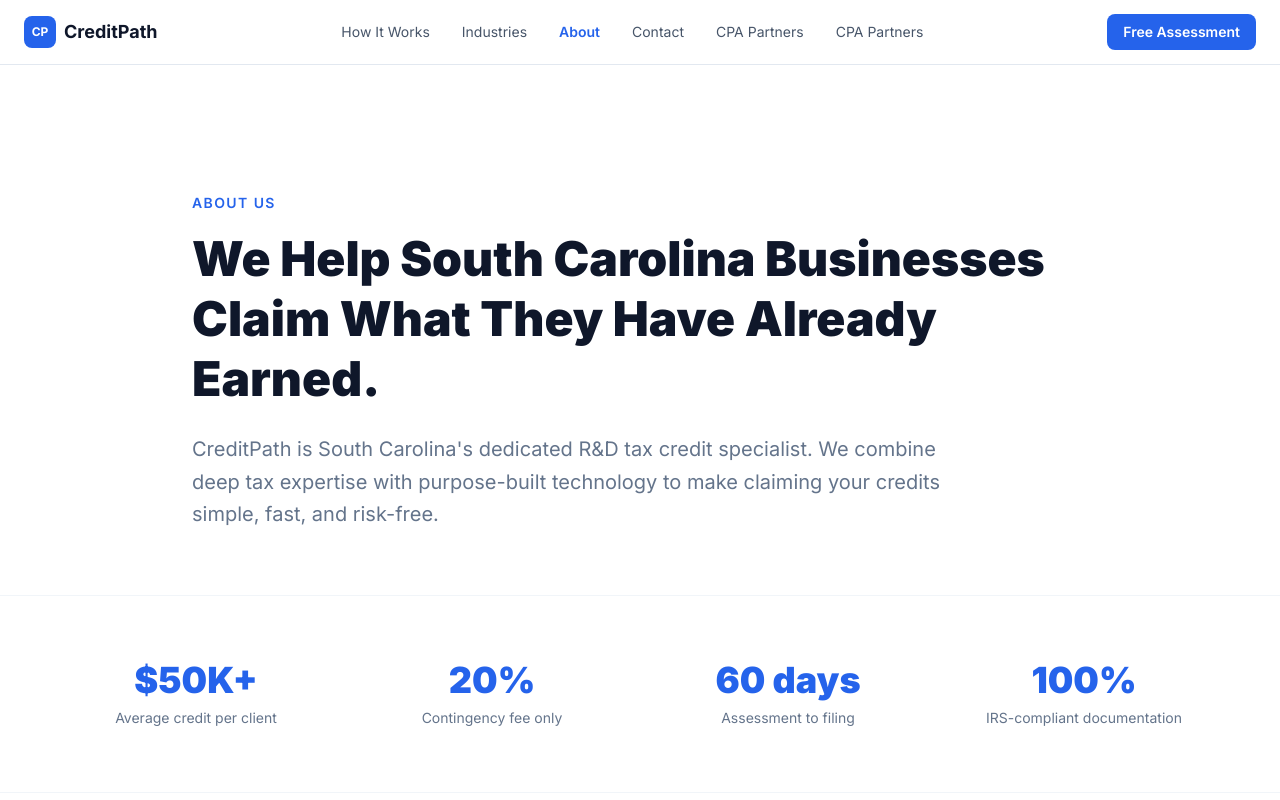
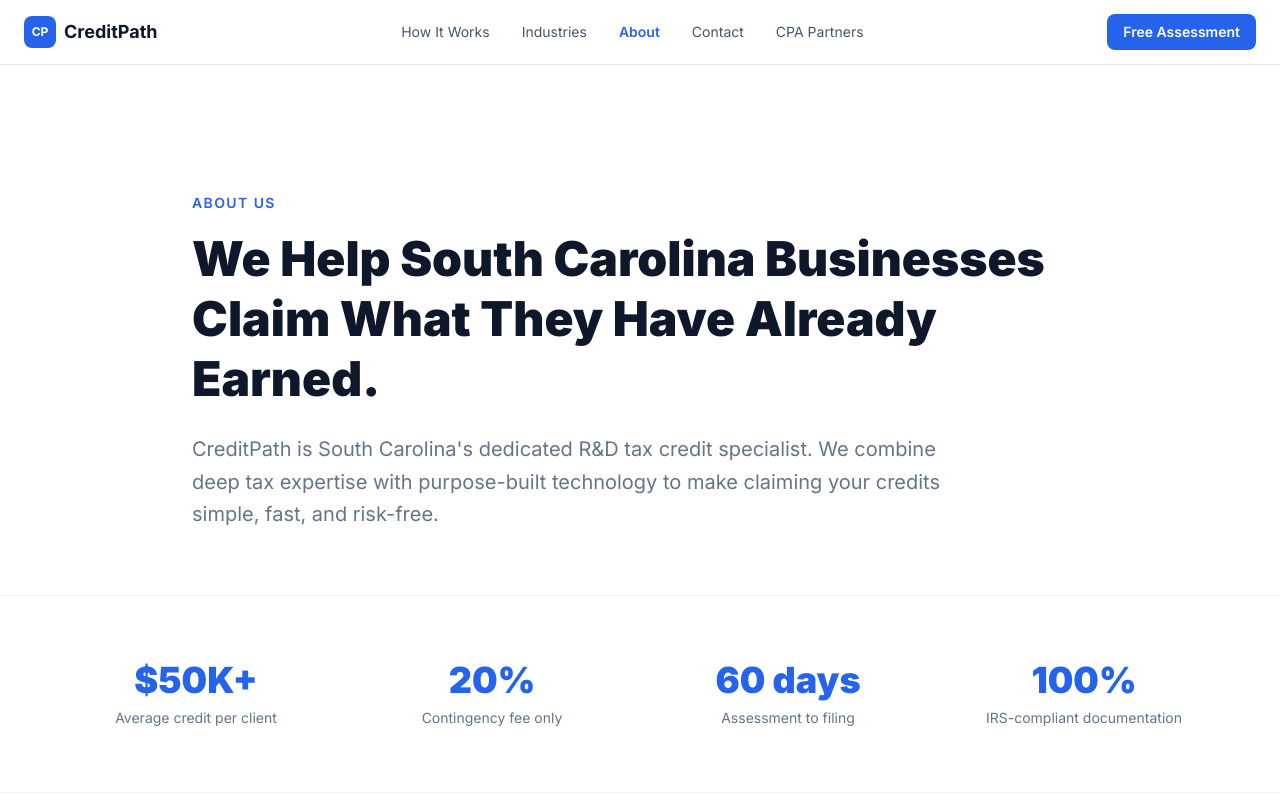
Before and after one commit to hopethisworks-ai/rdtax-platform, a Next.js app: page /about in a window 1280 px wide. Shown: the top 800 px of the page. Built offline with nearby package versions, Linux system fonts and the light colour scheme; no server answers.

Commit message:
remove duplicate CPA Partners nav links across all pages

```diff
--- a/src/app/(marketing)/about/page.tsx
+++ b/src/app/(marketing)/about/page.tsx
@@ -20,7 +20,6 @@ export default function AboutPage() {
             <Link href="/industries" className="text-sm text-slate-600 hover:text-slate-900">Industries</Link>
             <Link href="/about" className="text-sm text-blue-600 font-semibold">About</Link>
             <Link href="/contact" className="text-sm text-slate-600 hover:text-slate-900">Contact</Link>
-            <Link href="/cpa-partners" className="text-sm text-slate-600 hover:text-slate-900">CPA Partners</Link>
             <Link href="/cpa-partners" className="text-sm text-slate-600 hover:text-slate-900">CPA Partners</Link>
           </div>
           <Link href="/contact" className="bg-blue-600 text-white text-sm font-semibold px-4 py-2 rounded-lg">Free Assessment</Link>
--- a/src/app/(marketing)/eligibility/page.tsx
+++ b/src/app/(marketing)/eligibility/page.tsx
@@ -20,7 +20,6 @@ export default function EligibilityPage() {
             <Link href="/industries" className="text-sm text-slate-600 hover:text-slate-900">Industries</Link>
             <Link href="/about" className="text-sm text-slate-600 hover:text-slate-900">About</Link>
             <Link href="/contact" className="text-sm text-slate-600 hover:text-slate-900">Contact</Link>
-            <Link href="/cpa-partners" className="text-sm text-slate-600 hover:text-slate-900">CPA Partners</Link>
             <Link href="/cpa-partners" className="text-sm text-slate-600 hover:text-slate-900">CPA Partners</Link>
           </div>
           <Link href="/contact" className="bg-blue-600 text-white text-sm font-semibold px-4 py-2 rounded-lg">Free Assessment</Link>
--- a/src/app/(marketing)/how-it-works/page.tsx
+++ b/src/app/(marketing)/how-it-works/page.tsx
@@ -58,7 +58,6 @@ export default function HowItWorksPage() {
             <Link href="/industries" className="text-sm text-slate-600 hover:text-slate-900">Industries</Link>
             <Link href="/about" className="text-sm text-slate-600 hover:text-slate-900">About</Link>
             <Link href="/contact" className="text-sm text-slate-600 hover:text-slate-900">Contact</Link>
-            <Link href="/cpa-partners" className="text-sm text-slate-600 hover:text-slate-900">CPA Partners</Link>
             <Link href="/cpa-partners" className="text-sm text-slate-600 hover:text-slate-900">CPA Partners</Link>
           </div>
           <Link href="/contact" className="bg-blue-600 text-white text-sm font-semibold px-4 py-2 rounded-lg">Free Assessment</Link>
--- a/src/app/(marketing)/industries/manufacturing/page.tsx
+++ b/src/app/(marketing)/industries/manufacturing/page.tsx
@@ -20,7 +20,6 @@ export default function ManufacturingPage() {
             <Link href="/industries" className="text-sm text-slate-600 hover:text-slate-900">Industries</Link>
             <Link href="/about" className="text-sm text-slate-600 hover:text-slate-900">About</Link>
             <Link href="/contact" className="text-sm text-slate-600 hover:text-slate-900">Contact</Link>
-            <Link href="/cpa-partners" className="text-sm text-slate-600 hover:text-slate-900">CPA Partners</Link>
             <Link href="/cpa-partners" className="text-sm text-slate-600 hover:text-slate-900">CPA Partners</Link>
           </div>
           <Link href="/contact" className="bg-blue-600 text-white text-sm font-semibold px-4 py-2 rounded-lg">Free Assessment</Link>
--- a/src/app/(marketing)/industries/software/page.tsx
+++ b/src/app/(marketing)/industries/software/page.tsx
@@ -20,7 +20,6 @@ export default function SoftwarePage() {
             <Link href="/industries" className="text-sm text-slate-600 hover:text-slate-900">Industries</Link>
             <Link href="/about" className="text-sm text-slate-600 hover:text-slate-900">About</Link>
             <Link href="/contact" className="text-sm text-slate-600 hover:text-slate-900">Contact</Link>
-            <Link href="/cpa-partners" className="text-sm text-slate-600 hover:text-slate-900">CPA Partners</Link>
             <Link href="/cpa-partners" className="text-sm text-slate-600 hover:text-slate-900">CPA Partners</Link>
           </div>
           <Link href="/contact" className="bg-blue-600 text-white text-sm font-semibold px-4 py-2 rounded-lg">Free Assessment</Link>
--- a/src/app/(marketing)/south-carolina/page.tsx
+++ b/src/app/(marketing)/south-carolina/page.tsx
@@ -20,7 +20,6 @@ export default function SouthCarolinaPage() {
             <Link href="/industries" className="text-sm text-slate-600 hover:text-slate-900">Industries</Link>
             <Link href="/about" className="text-sm text-slate-600 hover:text-slate-900">About</Link>
             <Link href="/contact" className="text-sm text-slate-600 hover:text-slate-900">Contact</Link>
-            <Link href="/cpa-partners" className="text-sm text-slate-600 hover:text-slate-900">CPA Partners</Link>
             <Link href="/cpa-partners" className="text-sm text-slate-600 hover:text-slate-900">CPA Partners</Link>
           </div>
           <Link href="/contact" className="bg-blue-600 text-white text-sm font-semibold px-4 py-2 rounded-lg">Free Assessment</Link>
```
